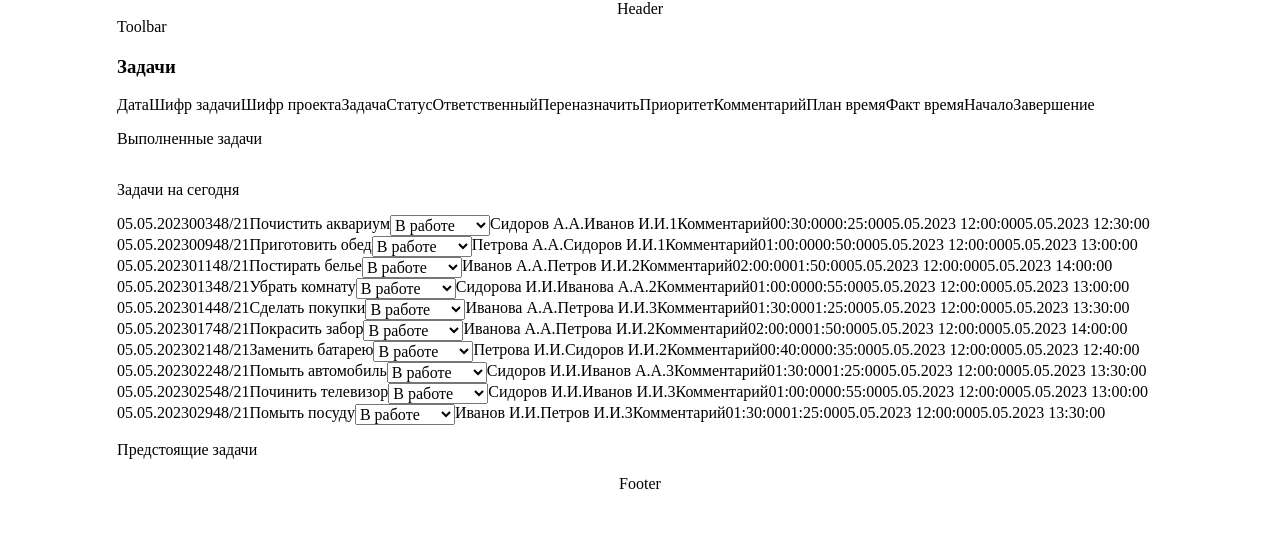
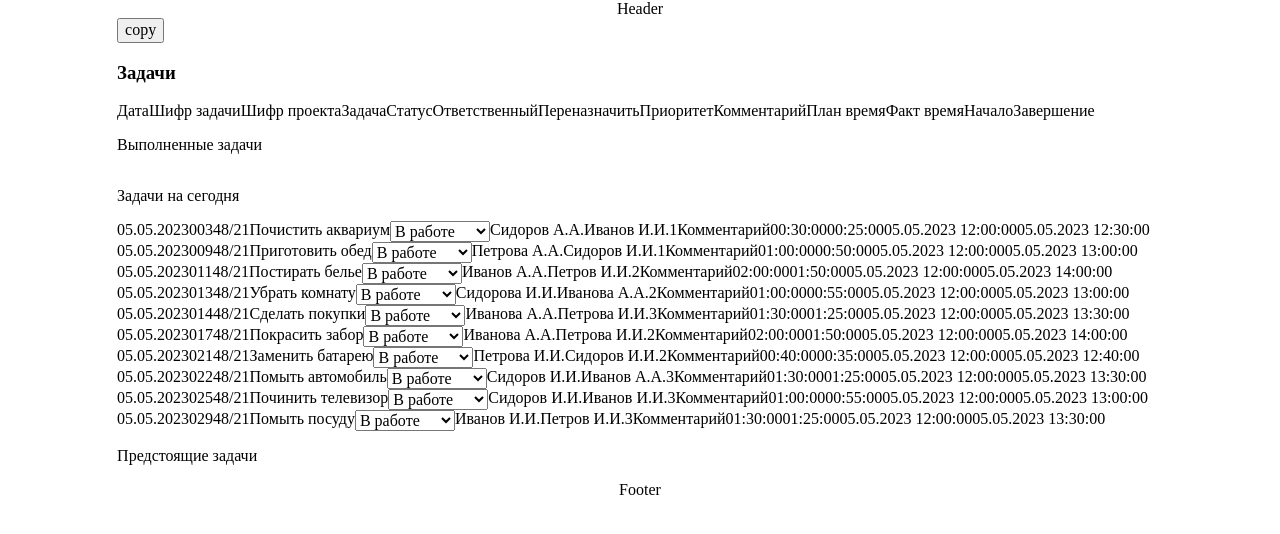
Before and after one commit to Sibusky/tasks-accordion, a React (Create React App) app: page / in a window 1280 px wide. Shown: the top 534 px of the page. Built offline with nearby package versions, Linux system fonts and the light colour scheme; the HTML template or start-up script is replaced by a standard one.

Commit message:
refactor: move all logic to App

```diff
--- a/src/App.js
+++ b/src/App.js
@@ -1,13 +1,44 @@
+import { useEffect, useState } from 'react';
+
 import './App.css';
 import Footer from './components/Footer/Footer';
 import Header from './components/Header/Header';
 import Main from './components/Main/Main';
 
+import { tasks } from './utils/tasks';
+
 function App() {
+  const [activeTasks, setActiveTasks] = useState('today');
+  const [doneTasks, setDoneTasks] = useState([]);
+  const [todaysTasks, setTodaysTasks] = useState([]);
+  const [futureTasks, setFutureTasks] = useState([]);
+  const [selectedRow, setSelectedRow] = useState('');
+
+  useEffect(() => {
+    const doneTasks = tasks.filter((task) => task.type === 'done');
+    const todaysTasks = tasks.filter((task) => task.type === 'today');
+    const futureTasks = tasks.filter((task) => task.type === 'future');
+    setDoneTasks(doneTasks);
+    setTodaysTasks(todaysTasks);
+    setFutureTasks(futureTasks);
+  }, []);
+
+  function handleRowClick(id) {
+    setSelectedRow(id);
+  }
+
   return (
-    <div className="App">
+    <div className='App'>
       <Header />
-      <Main />
+      <Main
+        doneTasks={doneTasks}
+        todaysTasks={todaysTasks}
+        futureTasks={futureTasks}
+        selectedRow={selectedRow}
+        activeTasks={activeTasks}
+        setActiveTasks={setActiveTasks}
+        handleClick={handleRowClick}
+      />
       <Footer />
     </div>
   );
--- a/src/components/Main/Main.jsx
+++ b/src/components/Main/Main.jsx
@@ -5,11 +5,27 @@ import './Main.css';
 import Toolbar from '../Toolbar/Toolbar';
 import TaskTable from '../TaskTable/TaskTable';
 
-export default function Main() {
+export default function Main({
+  doneTasks,
+  todaysTasks,
+  futureTasks,
+  selectedRow,
+  activeTasks,
+  setActiveTasks,
+  handleClick,
+}) {
   return (
     <main className='main'>
       <Toolbar />
-      <TaskTable />
+      <TaskTable
+        doneTasks={doneTasks}
+        todaysTasks={todaysTasks}
+        futureTasks={futureTasks}
+        selectedRow={selectedRow}
+        activeTasks={activeTasks}
+        setActiveTasks={setActiveTasks}
+        handleClick={handleClick}
+      />
     </main>
   );
 }
--- a/src/components/TaskTable/TaskTable.jsx
+++ b/src/components/TaskTable/TaskTable.jsx
@@ -1,31 +1,19 @@
-import React, { useEffect, useState } from 'react';
+import React from 'react';
 
 import Row from '../Row/Row';
 import TaskSubtitle from '../TasksSubtitle/TaskSubtitle';
-import { tasks } from '../../utils/tasks';
 
 import './TaskTable.css';
 
-export default function TaskTable() {
-  const [activeTasks, setActiveTasks] = useState('today');
-  const [doneTasks, setDoneTasks] = useState([]);
-  const [todaysTasks, setTodaysTasks] = useState([]);
-  const [futureTasks, setFutureTasks] = useState([]);
-  const [selectedRow, setSelectedRow] = useState('');
-
-  useEffect(() => {
-    const doneTasks = tasks.filter((task) => task.type === 'done');
-    const todaysTasks = tasks.filter((task) => task.type === 'today');
-    const futureTasks = tasks.filter((task) => task.type === 'future');
-    setDoneTasks(doneTasks);
-    setTodaysTasks(todaysTasks);
-    setFutureTasks(futureTasks);
-  }, []);
-
-  function handleRowClick(id) {
-    setSelectedRow(id);
-  }
-
+export default function TaskTable({
+  doneTasks,
+  todaysTasks,
+  futureTasks,
+  selectedRow,
+  activeTasks,
+  setActiveTasks,
+  handleClick,
+}) {
   return (
     <section className='section'>
       <div className='section__container'>
@@ -33,7 +21,7 @@ export default function TaskTable() {
         <div className='table-header'>
           <Row
             type='table-header'
-            handleClick={handleRowClick}
+            handleClick={handleClick}
             date='Дата'
             taskCode='Шифр задачи'
             projectCode='Шифр проекта'
@@ -61,7 +49,7 @@ export default function TaskTable() {
               <Row
                 type='table-row'
                 selectedRow={selectedRow}
-                handleClick={handleRowClick}
+                handleClick={handleClick}
                 key={task.id}
                 id={task.id}
                 date={task.date}
@@ -93,7 +81,7 @@ export default function TaskTable() {
               <Row
                 type='table-row'
                 selectedRow={selectedRow}
-                handleClick={handleRowClick}
+                handleClick={handleClick}
                 key={task.id}
                 id={task.id}
                 date={task.date}
@@ -125,7 +113,7 @@ export default function TaskTable() {
               <Row
                 type='table-row'
                 selectedRow={selectedRow}
-                handleClick={handleRowClick}
+                handleClick={handleClick}
                 key={task.id}
                 id={task.id}
                 date={task.date}
--- a/src/components/Toolbar/Toolbar.jsx
+++ b/src/components/Toolbar/Toolbar.jsx
@@ -1,9 +1,11 @@
-import React from 'react'
+import React from 'react';
 
-import './Toolbar.css'
+import './Toolbar.css';
 
 export default function Toolbar() {
   return (
-    <div>Toolbar</div>
-  )
+    <div className='toolbar'>
+      <button className='toolbar__button'>copy</button>
+    </div>
+  );
 }
```
